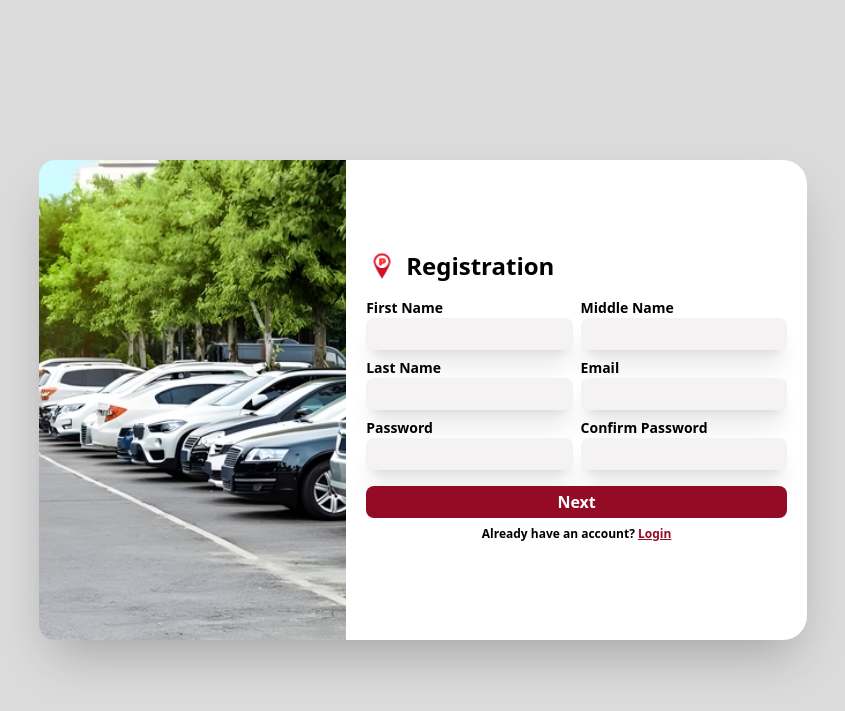
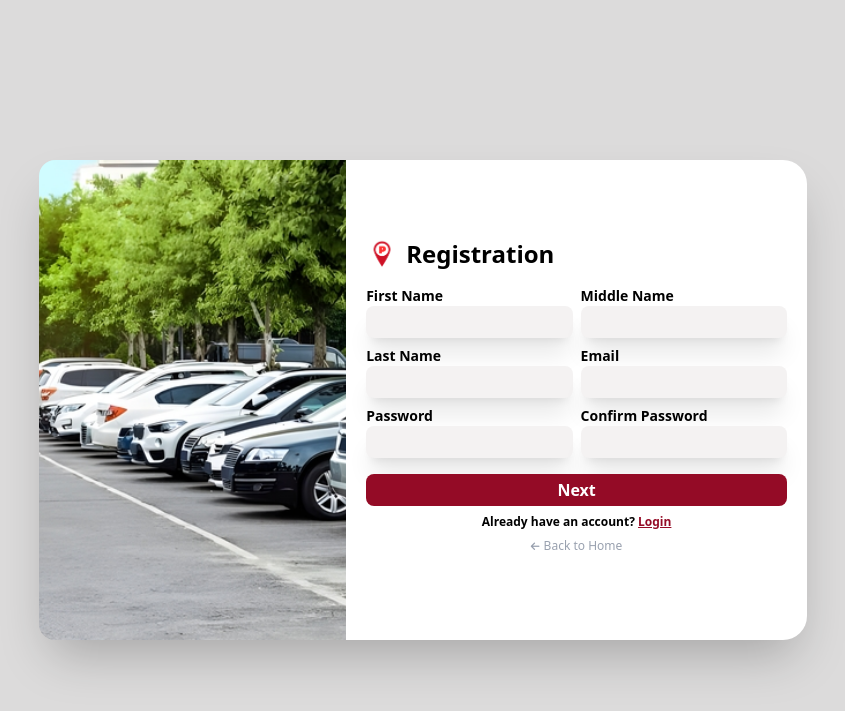
Before and after one commit to Renz7287/2025_CP-PARKTRACK, a Django app: page /register/ in a window 1280 px wide. Shown: the top 711 px of the page, without its empty margins (217-1062 px from the left). Run offline with Django 4.2, Linux system fonts and the light colour scheme; data that the repository does not hold is empty; parts of the project's set-up code (start-up, migrations or seed data) failed here and were passed over; some libraries are stand-ins or nearby versions.

Commit message:
Updated the login and register template

```diff
--- a/parktrack/static/javascript/register.js
+++ b/parktrack/static/javascript/register.js
@@ -11,21 +11,29 @@ document.addEventListener('DOMContentLoaded', () => {
         const titleEl = document.getElementById('form-title');
 
         function showStep(step) {
+            const mobileTitleEl  = document.getElementById('form-title-mobile');
+            const mobileBackBtn  = document.getElementById('back-to-step-1-mobile');
+
             if (step === 1) {
                 step1.classList.remove('hidden');
                 step2.classList.add('hidden');
                 backBtn?.classList.add('hidden');
-                if (titleEl) titleEl.textContent = 'Registration';
+                mobileBackBtn?.classList.add('hidden');
+                if (titleEl)       titleEl.textContent       = 'Registration';
+                if (mobileTitleEl) mobileTitleEl.textContent  = 'Registration';
             } else {
                 step1.classList.add('hidden');
                 step2.classList.remove('hidden');
                 backBtn?.classList.remove('hidden');
-                if (titleEl) titleEl.textContent = 'Vehicle Info';
+                mobileBackBtn?.classList.remove('hidden');
+                if (titleEl)       titleEl.textContent       = 'Vehicle Info';
+                if (mobileTitleEl) mobileTitleEl.textContent  = 'Vehicle Info';
             }
         }
 
         document.getElementById('next-to-step-2')?.addEventListener('click', () => showStep(2));
         backBtn?.addEventListener('click', () => showStep(1));
+        document.getElementById('back-to-step-1-mobile')?.addEventListener('click', () => showStep(1));
 
         showStep(1);
     })();
--- a/parktrack/users/templates/users/register.html
+++ b/parktrack/users/templates/users/register.html
@@ -8,12 +8,16 @@
 
 {% block content %}
 <div class="md:hidden block w-full h-[260px] bg-[#940B26] rounded-b-full absolute top-0 left-0 -z-10">
-	<div class="flex flex-col items-center mt-2">
+    <div class="flex flex-col items-center mt-2 relative">
+        <button type="button" id="back-to-step-1-mobile"
+                class="hidden absolute left-4 top-2 text-white text-xl p-1">
+            <i class="fa-solid fa-arrow-left"></i>
+        </button>
         <img
             src="{% static 'images/parktrack-logo-white.png' %}"
             class="w-18 h-18"
         >
-		<h1 class="font-bold text-2xl text-white">Registration</h1>
+        <h1 class="font-bold text-2xl text-white" id="form-title-mobile">Registration</h1>
     </div>
 </div>
 
@@ -99,6 +103,12 @@
                             <a class="text-[#940B26] decoration-solid underline" href="{% url 'users:login' %}">Login</a>
                         </p>
 
+                        <a href="{% url 'users:index' %}"
+                           class="flex items-center justify-center gap-1 text-xs text-gray-400 hover:text-[#940B26] transition-colors mt-1">
+                            <i class="fa-solid fa-arrow-left text-[10px]"></i>
+                            Back to Home
+                        </a>
+
                     </section>
 
                     <section id="step-2" class="hidden space-y-2">
@@ -147,7 +157,6 @@
                                         transition-colors duration-200 group
                                     "
                                 >
-
                                     <img
                                         id="vehicle-image-preview"
                                         src="#"
```
Also changed, not shown: parktrack/users/templates/users/login.html (+6 -4 lines). Lines whose indentation alone changed are shown as unchanged.
